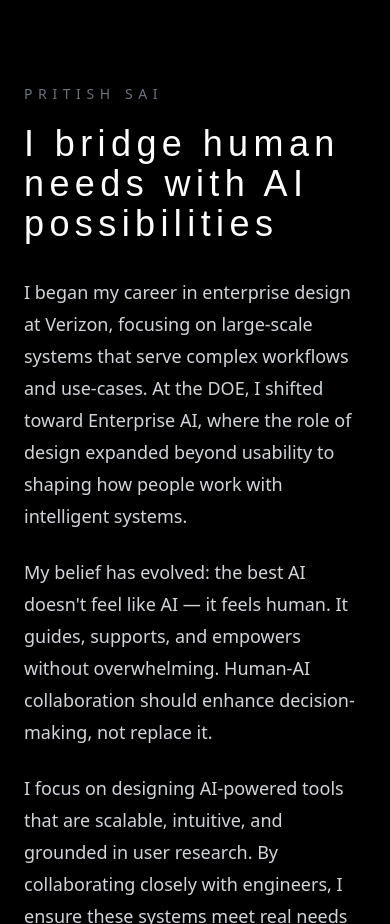
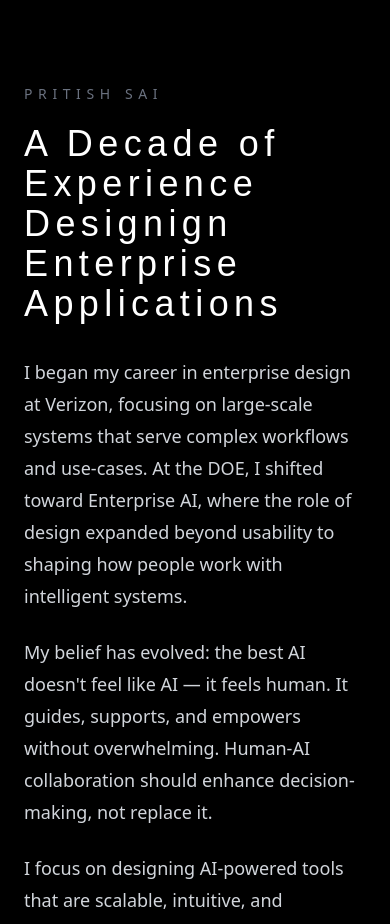
Before and after one commit to Electromau5/pritish-portfolio-website, a React (Vite) app: page /home in a window 390 px wide. Shown: the part 1120-2044 px from the top of the page. Built offline with nearby package versions, Linux system fonts and the light colour scheme; a web font is replaced by a local one.

Commit message:
New Updates

```diff
--- a/src/components/AboutSection.jsx
+++ b/src/components/AboutSection.jsx
@@ -37,12 +37,12 @@ const AboutSection = () => {
     return (
         <section id="section-2" className="py-24 bg-black text-white border-t border-white/10">
             <div className="max-w-6xl mx-auto px-6">
-                <div className="grid md:grid-cols-2 gap-16 items-start">
+                <div className="grid md:grid-cols-[1.4fr_1fr] gap-16 items-start">
                     <div className="space-y-8">
                         <div className="space-y-5">
                             <p className="text-sm uppercase tracking-[0.4em] text-gray-500">Pritish Sai</p>
                             <h2 className="section-title about-title text-white" style={{ textTransform: 'none' }}>
-                                I bridge human needs with AI possibilities
+                                A Decade of Experience Designign Enterprise Applications
                             </h2>
                         </div>
                         <div className="space-y-6">
```
Also changed, not shown: 2 other files (tests, documents, lock files or other folders).
